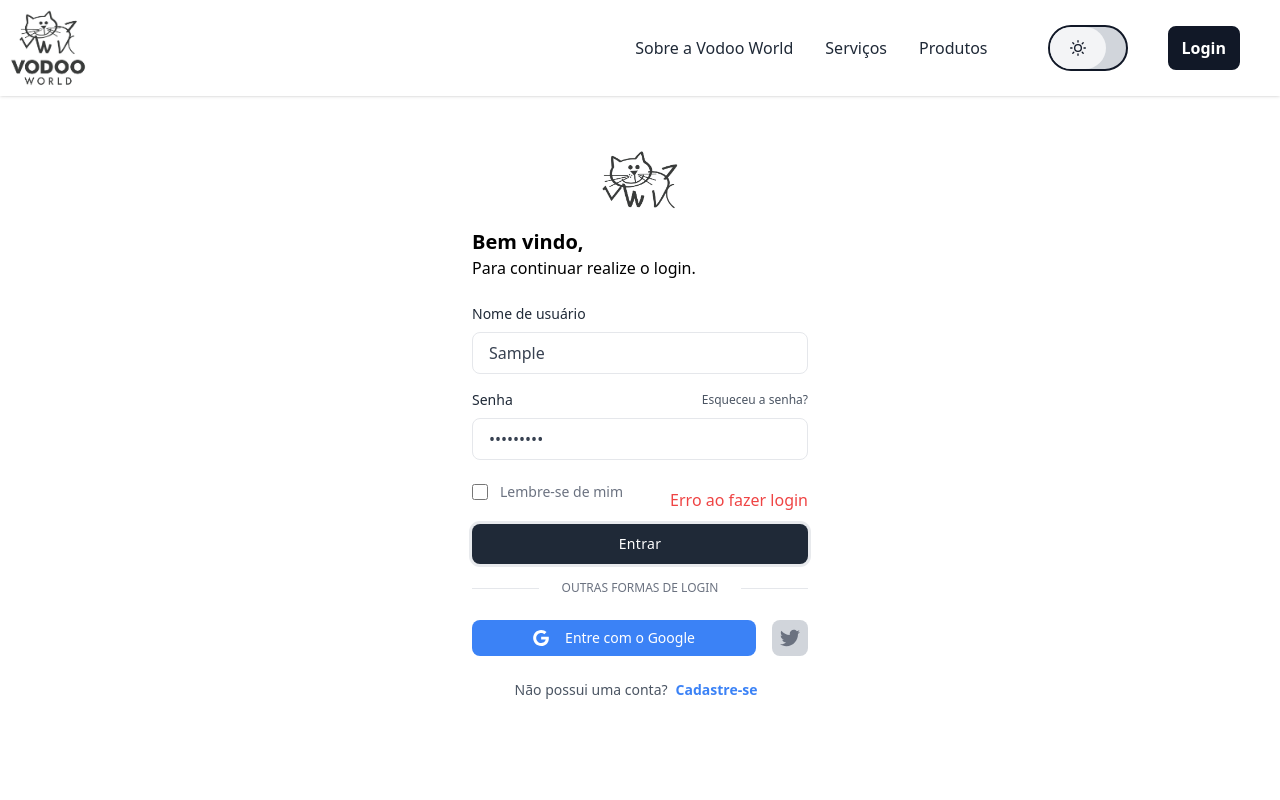
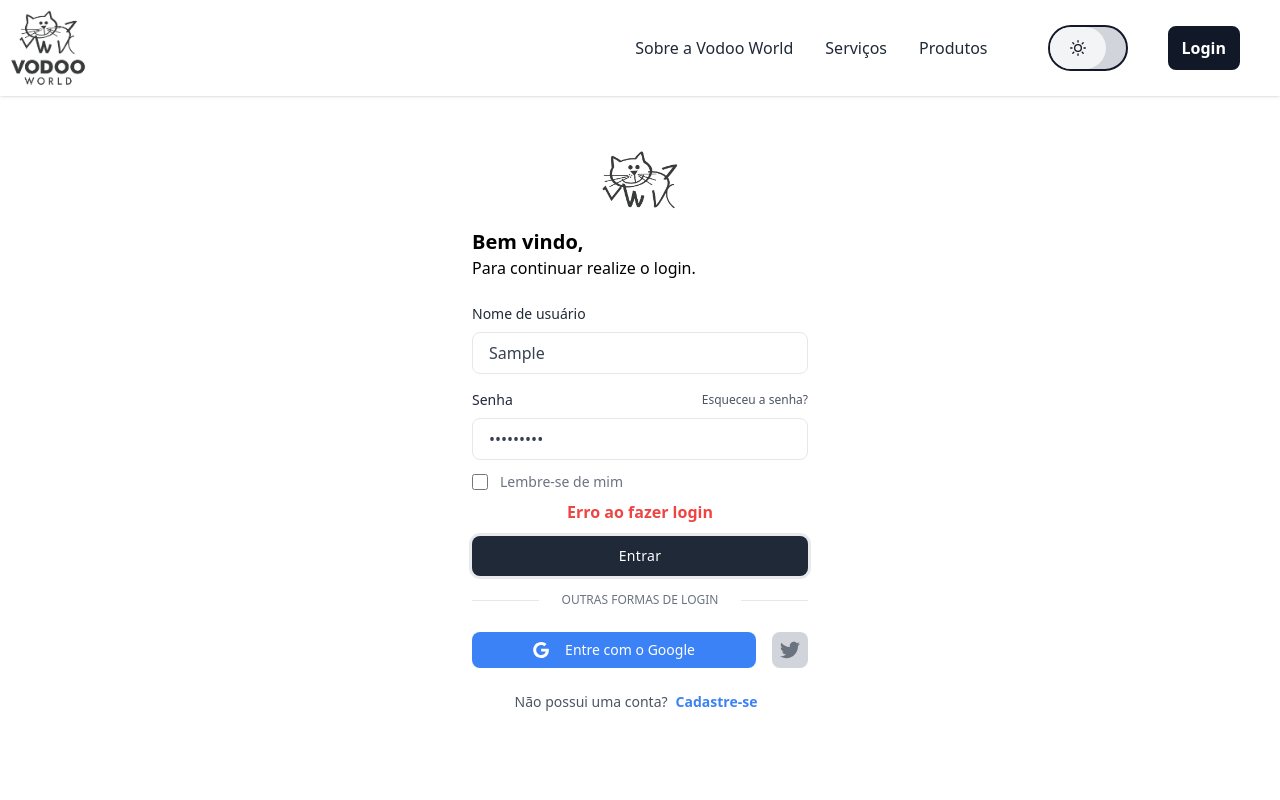
Before and after one commit to victormssa/Vodoo-World, a React (Vite) app in the folder frontend/: page /login in a window 1280 px wide. Both pictures are taken after typing "Sample", "Sample123" into the empty fields and a click on the button "Entrar". Shown: the top 800 px of the page. Built offline with nearby package versions, Linux system fonts and the light colour scheme; no server answers.

Commit message:
Update LoginForm.tsx

```diff
--- a/frontend/src/components/loginForm/LoginForm.tsx
+++ b/frontend/src/components/loginForm/LoginForm.tsx
@@ -197,9 +197,12 @@ const LoginForm: React.FC = () => {
               </div>
 
             </div>
+
+          </div>
+          <div className="flex justify-center mt-2">
             {errorMessage && (
-                <div className="text-red-500 mt-4">{errorMessage}</div>
-              )}
+                  <div className="text-red-500 font-bold">{errorMessage}</div>
+                )}
           </div>
 
           <div className="mt-3">
```
